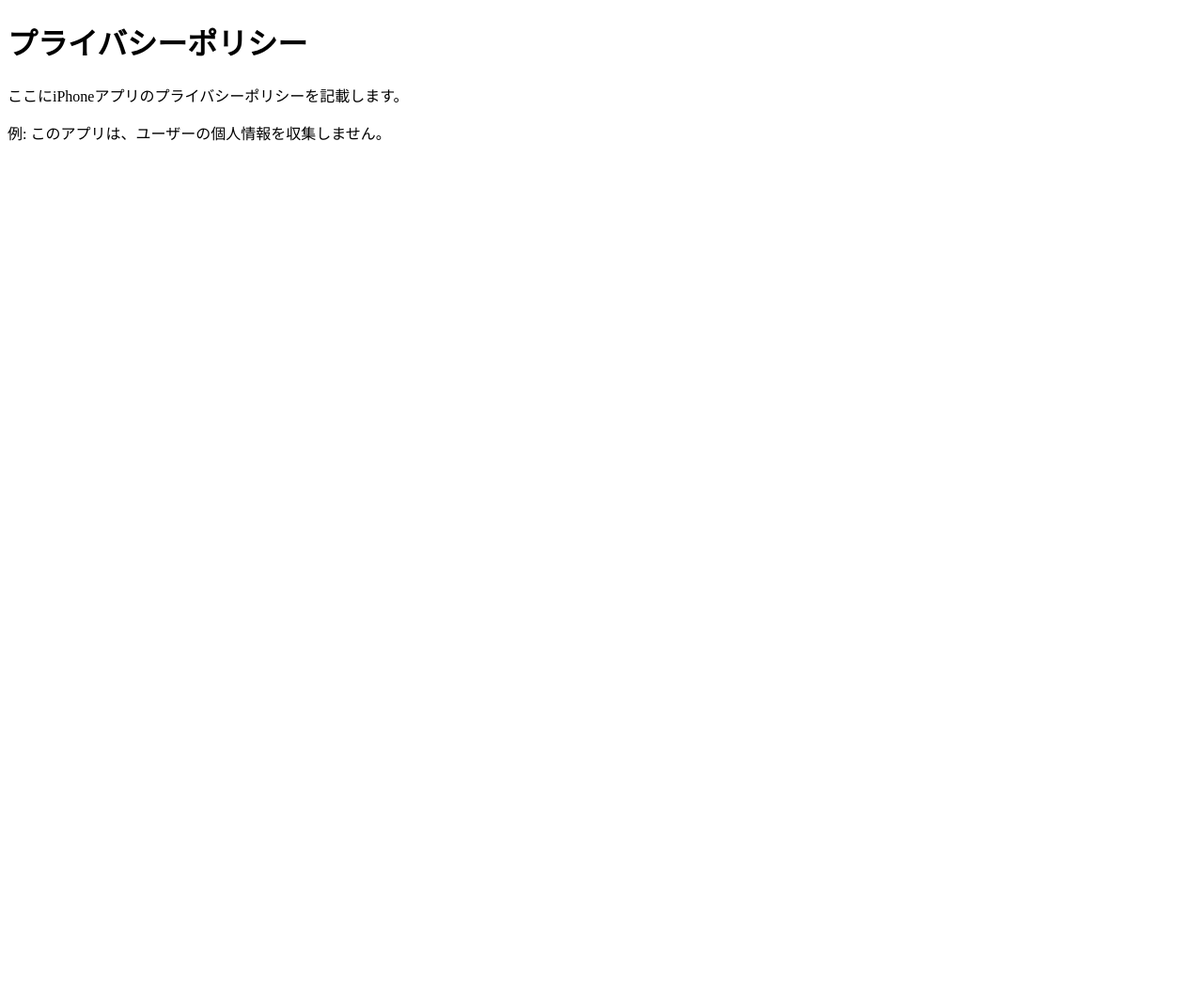
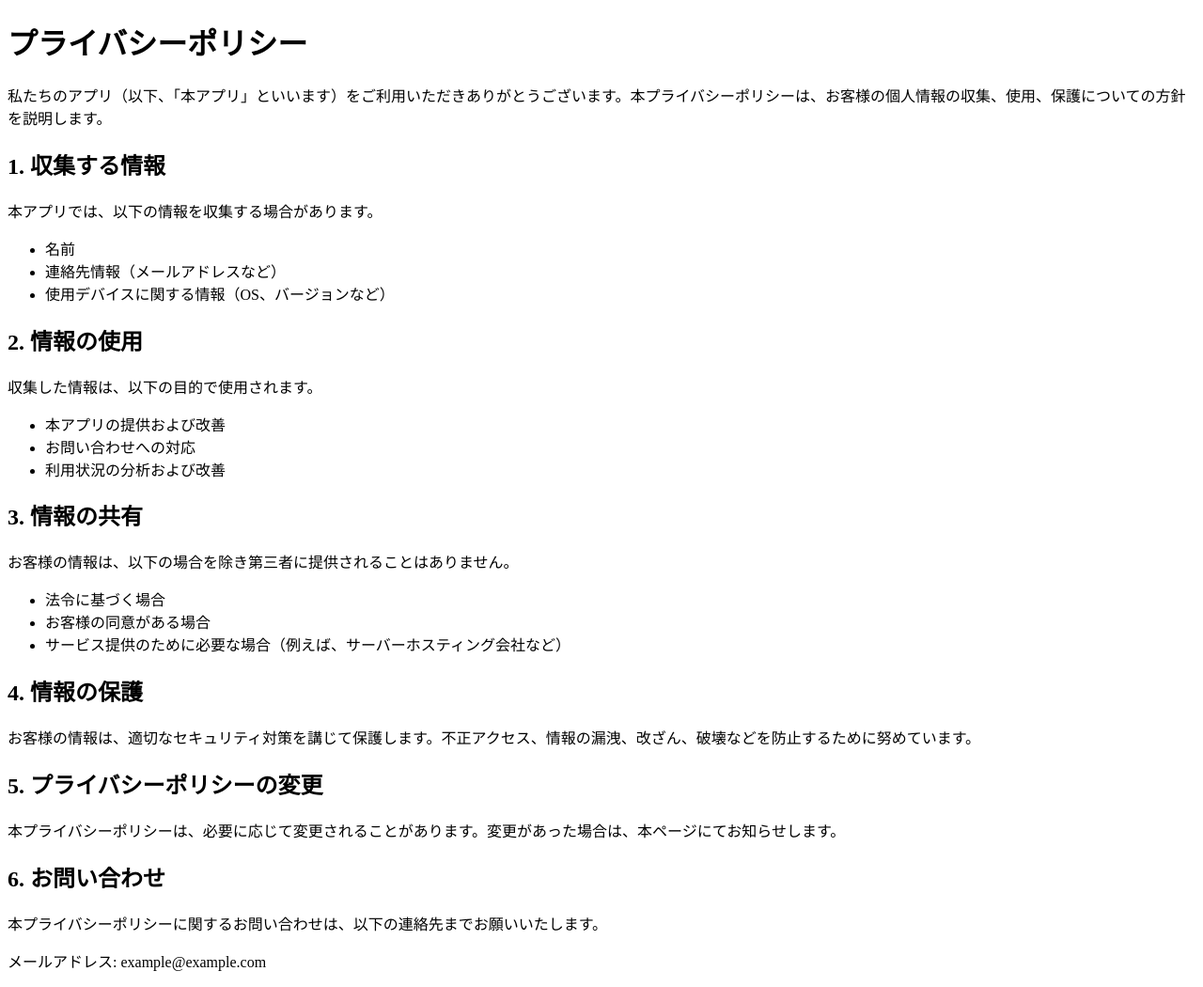
Before and after one commit to fumiyyyyy/ChineseProductsExpoShoppingMenuAppPrivacy-Policy, a plain HTML site: page index.html in a window 1280 px wide. Shown: the whole page at 94% size. Before the commit the page ends 800 px from the top, so only its background shows below. Drawn offline with Linux system fonts and the light colour scheme.

Commit message:
Update index.html

```diff
--- a/index.html
+++ b/index.html
@@ -3,11 +3,44 @@
 <head>
     <meta charset="UTF-8">
     <meta name="viewport" content="width=device-width, initial-scale=1.0">
-    <title>Privacy Policy</title>
+    <title>プライバシーポリシー</title>
 </head>
 <body>
     <h1>プライバシーポリシー</h1>
-    <p>ここにiPhoneアプリのプライバシーポリシーを記載します。</p>
-    <p>例: このアプリは、ユーザーの個人情報を収集しません。</p>
+    <p>私たちのアプリ（以下、「本アプリ」といいます）をご利用いただきありがとうございます。本プライバシーポリシーは、お客様の個人情報の収集、使用、保護についての方針を説明します。</p>
+
+    <h2>1. 収集する情報</h2>
+    <p>本アプリでは、以下の情報を収集する場合があります。</p>
+    <ul>
+        <li>名前</li>
+        <li>連絡先情報（メールアドレスなど）</li>
+        <li>使用デバイスに関する情報（OS、バージョンなど）</li>
+    </ul>
+
+    <h2>2. 情報の使用</h2>
+    <p>収集した情報は、以下の目的で使用されます。</p>
+    <ul>
+        <li>本アプリの提供および改善</li>
+        <li>お問い合わせへの対応</li>
+        <li>利用状況の分析および改善</li>
+    </ul>
+
+    <h2>3. 情報の共有</h2>
+    <p>お客様の情報は、以下の場合を除き第三者に提供されることはありません。</p>
+    <ul>
+        <li>法令に基づく場合</li>
+        <li>お客様の同意がある場合</li>
+        <li>サービス提供のために必要な場合（例えば、サーバーホスティング会社など）</li>
+    </ul>
+
+    <h2>4. 情報の保護</h2>
+    <p>お客様の情報は、適切なセキュリティ対策を講じて保護します。不正アクセス、情報の漏洩、改ざん、破壊などを防止するために努めています。</p>
+
+    <h2>5. プライバシーポリシーの変更</h2>
+    <p>本プライバシーポリシーは、必要に応じて変更されることがあります。変更があった場合は、本ページにてお知らせします。</p>
+
+    <h2>6. お問い合わせ</h2>
+    <p>本プライバシーポリシーに関するお問い合わせは、以下の連絡先までお願いいたします。</p>
+    <p>メールアドレス: example@example.com</p>
 </body>
 </html>
```
